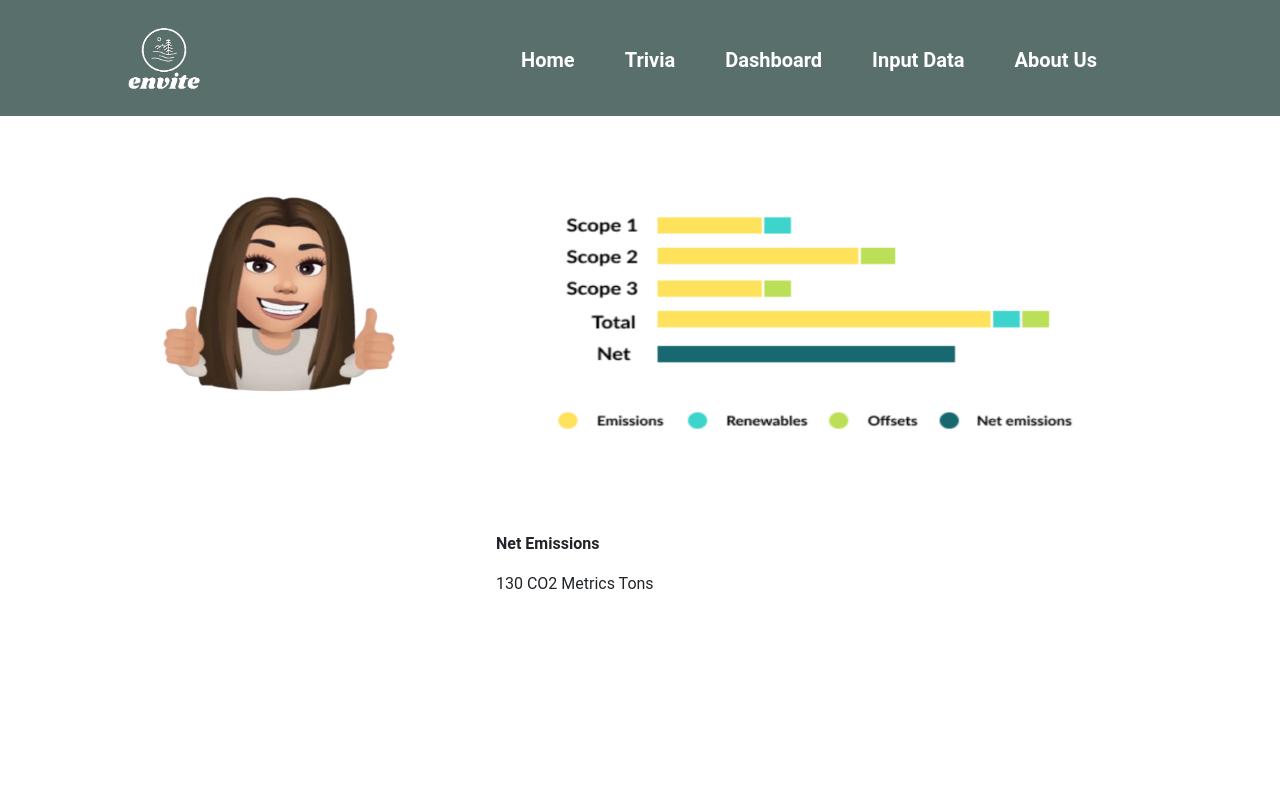
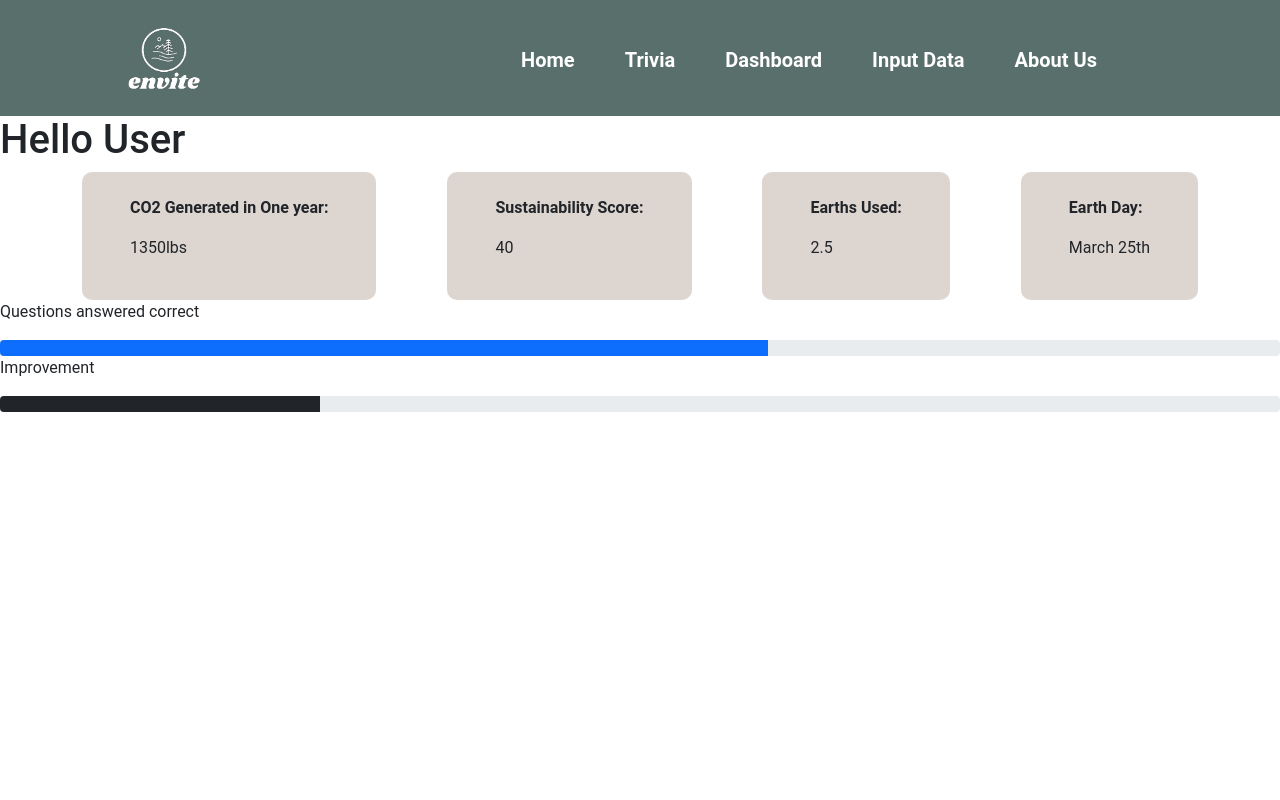
Before and after one commit to QwangNguyen/project-group9, a React (Create React App) app: page /dashboard in a window 1280 px wide. Shown: the top 800 px of the page. Built offline with nearby package versions, Linux system fonts and the light colour scheme.

Commit message:
played around with dashboard incomplete

```diff
--- a/src/components/Avatar.js
+++ b/src/components/Avatar.js
@@ -3,7 +3,7 @@ import React from 'react';
 export function Avatar() {
     return(
 
-        <div className="container">
+        <div className="container spaceBetween">
             <div className="avatar">
                 <img src="./img/avatar.png" alt="the User's avatar which represents them" />
             </div>
--- a/src/components/Dashboard.js
+++ b/src/components/Dashboard.js
@@ -1,12 +1,44 @@
 import React from 'react';
 import { Avatar } from './Avatar';
+import ProgressBar from 'react-bootstrap/ProgressBar';
 
 export function Dashboard() {
+
+
     return(
-        <div>
+        <main>
+            <h1>Hello User</h1>
+            {/* Profile Picutre */}
+            <div className='container spaceBetween'>
+                <div className='dashboardCard'>
+                    <p className='bold'>CO2 Generated in One year:</p>
+                    <p>1350lbs</p>
+                </div>
+                <div className='dashboardCard'>
+                    <p className='bold'>Sustainability Score:</p>
+                    <p>40</p>
+                </div>
+                <div className='dashboardCard'>
+                    <p className='bold'>Earths Used:</p>
+                    <p>2.5</p>
+                </div>
+                <div className='dashboardCard'>
+                    <p className='bold'>Earth Day:</p>
+                    <p> March 25th</p>
+                </div>
+            </div>
+            <p>Questions answered correct</p>
+            <ProgressBar variant="primary" now={60} />
+            <p>Improvement</p>
+            <ProgressBar variant="dark" now={25} />
+        </main>
+    );
+}
 
+{/*return(
         <main>
             <div className="container">
+
                 < Avatar />
             </div>
 
@@ -16,6 +48,5 @@ export function Dashboard() {
                 </p>
             </div>
         </main>
-        </div>
-    );
-}
+
+    ); */}
--- a/src/components/InputData.js
+++ b/src/components/InputData.js
@@ -1,5 +1,5 @@
-import React, { useState } from 'react';
-import { BrowserRouter, Routes, Route, Link, Outlet} from 'react-router-dom';
+import React from 'react';
+import { Link } from 'react-router-dom';
 
 export function InputData() {
     return (
--- a/src/components/NavBar.js
+++ b/src/components/NavBar.js
@@ -3,7 +3,7 @@ import { Link } from 'react-router-dom';
 
 export default function NavBar() {
     return(
-        <header>
+        <header className='spaceBetween'>
             <img className="logo" src="img/EnviteLogo.png" alt="envite company logo"/>
                 <nav>
                     <div role="navigation" aria-label="Navigation Bar">
--- a/src/style.css
+++ b/src/style.css
@@ -27,7 +27,9 @@ main {
 .bold {
     font-weight: bold;
 }
-
+.spaceBetween {
+    justify-content: space-between;
+}
 /* Set align-items to center********/
 .container, .centerMain, header, .box-2 {
     align-items: center;
@@ -75,7 +77,6 @@ header {
     box-sizing: border-box;
     margin: 0;
     padding: 0;
-    justify-content: space-between;
 }
 li, a, button {
     font-weight: bold;
@@ -218,6 +219,11 @@ footer p {
     margin-right: 2em;
     padding: 1rem;
     height: 6em;
+}
+.dashboardCard {
+    background-color: #ddd5d0;
+    padding: 1.5em 3em;
+    border-radius: 10px;
 }
 
 /****************Trivia*****/
```
Lines whose indentation alone changed are shown as unchanged.
